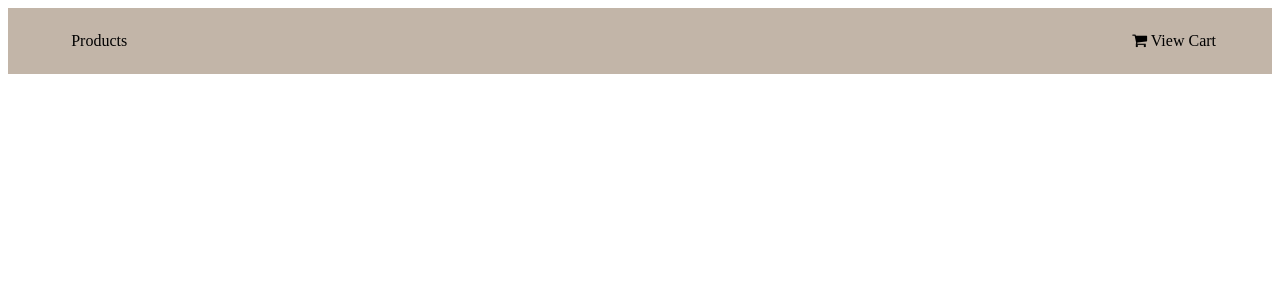
After one commit to HelleFH/shopping-cart, a PHP site: page /nav.php in a window 1280 px wide. The commit adds this page. Shown: the top 300 px of the page. Run offline with PHP 8.4, Linux system fonts and the light colour scheme.

Commit message:
make it better

```diff
--- /dev/null
+++ b/nav.php
@@ -0,0 +1,43 @@
+<style>
+    a,
+    a:visited {
+        text-decoration: none;
+        color: inherit;
+    }
+
+    .nav_menu {
+        list-style: none;
+        display: flex;
+        justify-content: flex-start;
+        padding: 1.5em;
+        padding-left: 5%;
+        background-color: #c2b5a8;
+    }
+
+    .nav_menu li:last-child {
+        margin-left: auto;
+    }
+
+    .nav_menu li {
+        padding-right: 2em;
+    }
+
+    .nav_menu li:hover {
+        font-weight: 600;
+    }
+</style>
+<link rel="stylesheet" href="https://cdnjs.cloudflare.com/ajax/libs/font-awesome/4.7.0/css/font-awesome.min.css">
+
+<div>
+    <nav>
+        <ul class="nav_menu">
+            <li>
+                <a href="index.php">Products</a>
+            </li>
+
+            <li>
+                <a href="view_cart.php"><i class="fa fa-shopping-cart" aria-hidden="true"></i>
+                    View Cart </a>
+            </li>
+    </nav>
+</div>
```
Also changed, not shown: index.php (+7 -2 lines), view_cart.php (+19 -10 lines).
